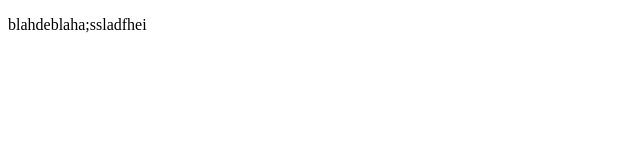
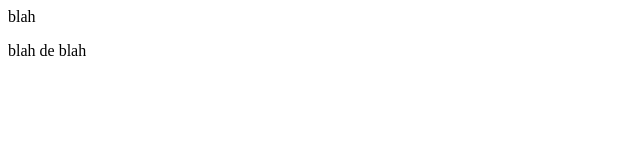
Before and after one commit to shanerunnels/shanerunnels.github.io, a plain HTML site: page index.html in a window 1280 px wide. Shown: the whole page, without its empty margins (0-640 px from the left). Drawn offline with Linux system fonts and the light colour scheme.

Commit message:
made changes to index

```diff
--- a/index.html
+++ b/index.html
@@ -9,7 +9,8 @@
 </head>
 
 <body>
-    <p>blahdeblaha;ssladfhei</p>
+    <header>blah</header>
+    <p>blah de blah</p>
 </body>
 
 </html>
```
